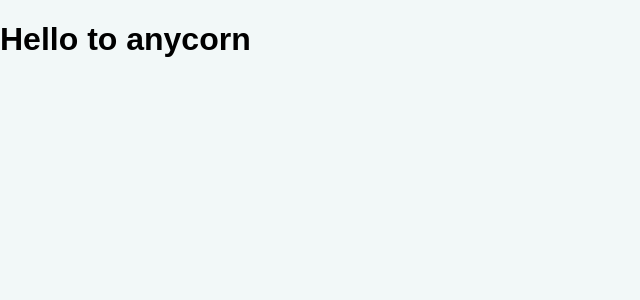
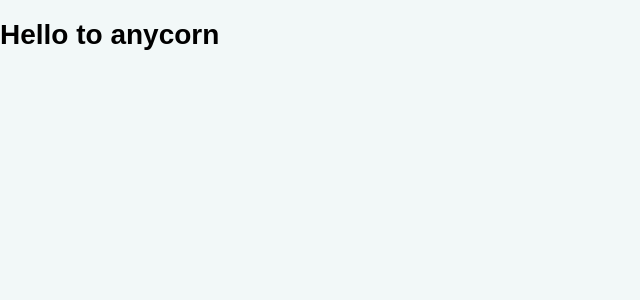
Before and after one commit to Nevascan/coin, a Next.js app: page / in a window 1280 px wide. Shown: the top 300 px of the page, without its empty margins (0-640 px from the left). Built offline with nearby package versions, Linux system fonts and the light colour scheme.

Commit message:
feat: adds routes

```diff
--- /dev/null
+++ b/routes/routes.ts
@@ -0,0 +1,6 @@
+export const Routes = {
+  home: "/",
+  register: "/registro",
+  login: "/login",
+  recoverPassword: "/recuperacao-de-senha",
+};
--- a/styles/Global.ts
+++ b/styles/Global.ts
@@ -2,11 +2,11 @@ import { createGlobalStyle } from "styled-components";
 
 export const GlobalStyle = createGlobalStyle`
   body {
-    margin: 0;
-    padding: 0;
+    margin: 0px;
+    padding: 0px !important;
     box-sizing: border-box;
     background: #F2F8F8;
-    font-size: 14;
+    font-size: 14px;
     font-family: NotoSans, sans-serif;
   }
 `;
```
Also changed, not shown: 1 other file (tests, documents, lock files or other folders).
